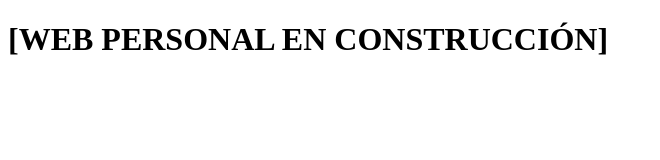
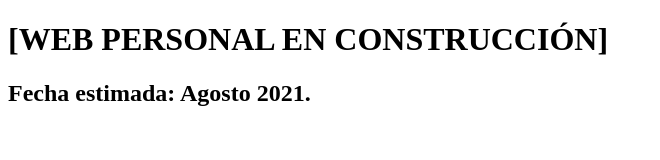
Before and after one commit to SergioJimenezR/SergioJimenezR.github.io, a plain HTML site: page index.html in a window 1280 px wide. Shown: the whole page, without its empty margins (0-660 px from the left). Drawn offline with Linux system fonts and the light colour scheme.

Commit message:
Update index.html

```diff
--- a/index.html
+++ b/index.html
@@ -2,5 +2,6 @@
 <html>
 	<body>
 		<h1>[WEB PERSONAL EN CONSTRUCCIÓN]</h1>
+		<h2>Fecha estimada: Agosto 2021.</h2>
 	</body>
 </html>
```
